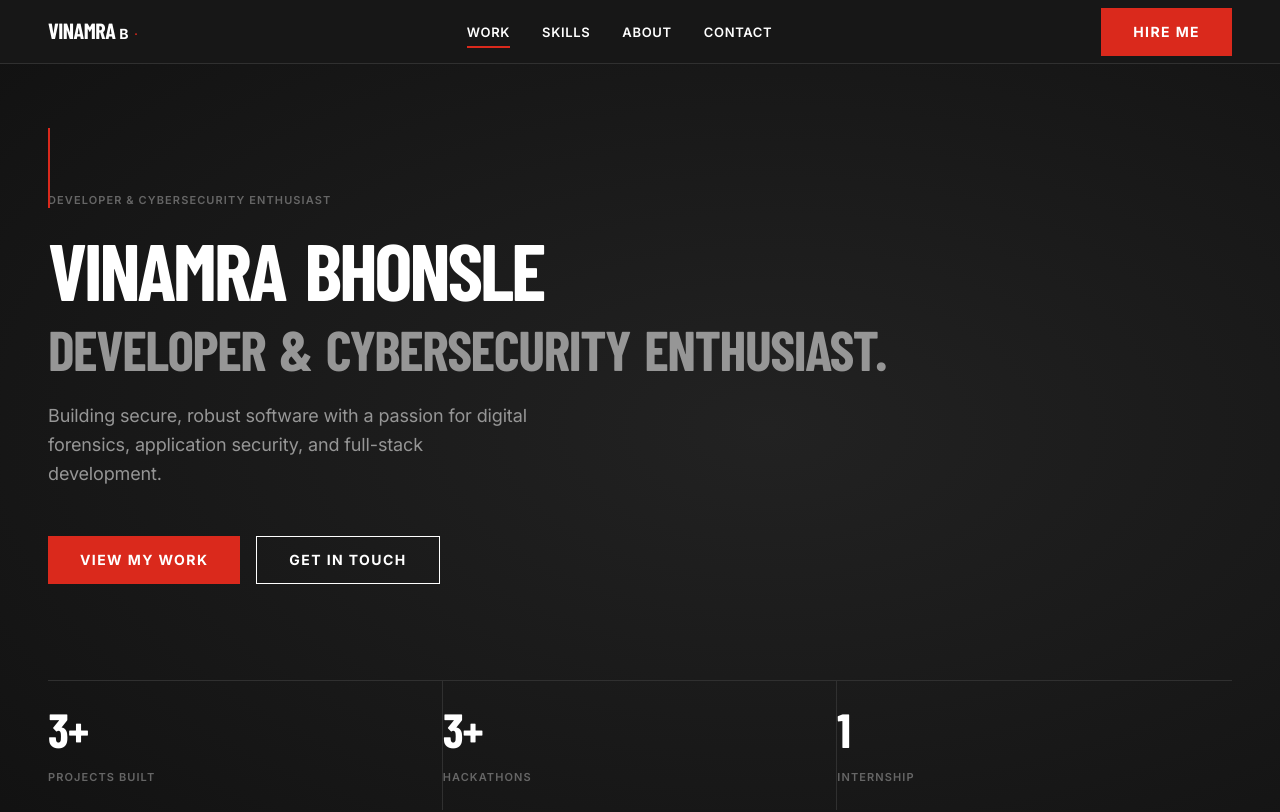
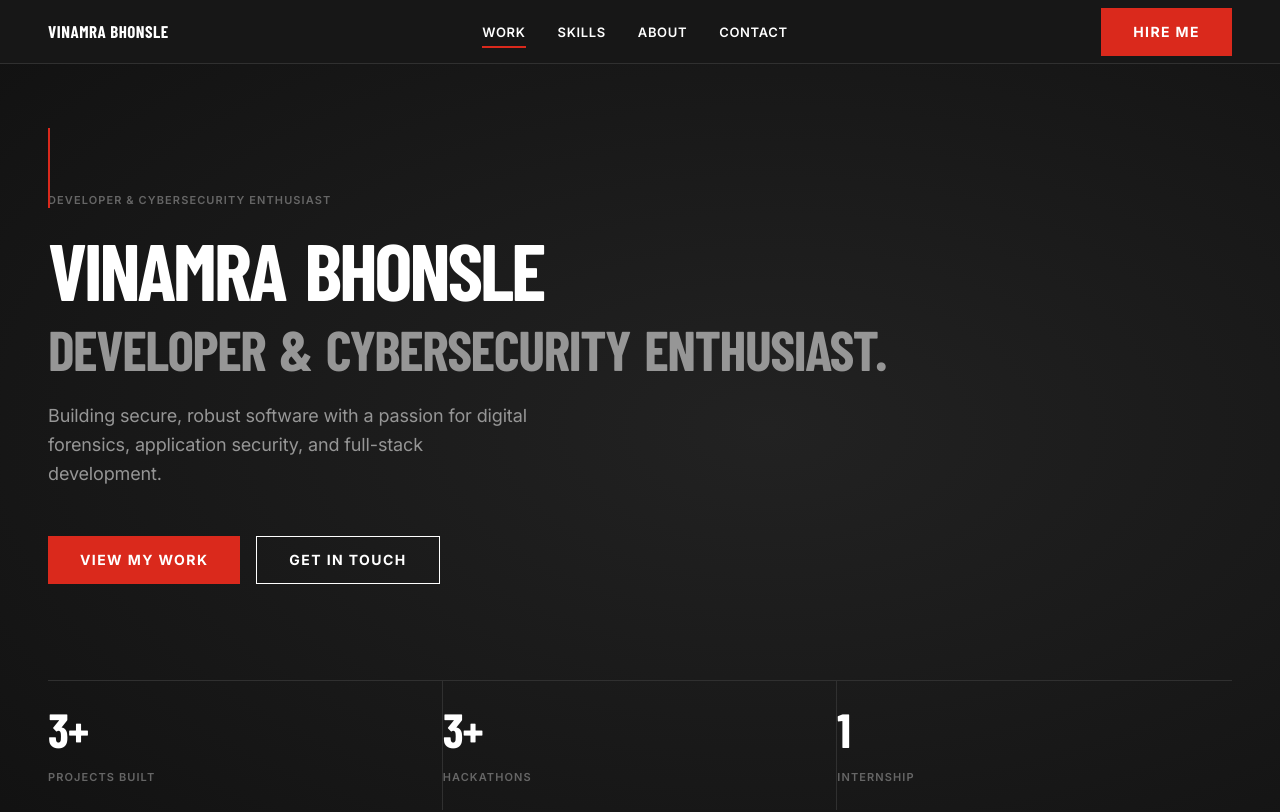
Before and after one commit to vinamra1102/portfolio, a Next.js app: page / in a window 1280 px wide. Shown: the top 812 px of the page. Built offline with nearby package versions, Linux system fonts and the light colour scheme; a web font is replaced by a local one.

Commit message:
fix: update logo to full name across navbar and footer

```diff
--- a/components/Footer.tsx
+++ b/components/Footer.tsx
@@ -41,14 +41,8 @@ export default function Footer() {
       <div className="mx-auto max-w-7xl">
         <div className="grid grid-cols-[2fr_1fr_1fr_1fr_1fr] gap-12 max-lg:grid-cols-3 max-md:grid-cols-2">
           <div className="max-lg:col-span-full">
-            <a href="#hero" className="inline-flex items-baseline gap-1">
-              <span className="font-display text-[28px] font-black leading-none tracking-[-0.5px] text-white">
-                VINAMRA
-              </span>
-              <span className="text-base font-bold uppercase tracking-[1.4px] text-white">
-                B
-              </span>
-              <span className="text-primary">·</span>
+            <a href="#hero" className="font-display text-[22px] font-black uppercase leading-none tracking-[0.5px] text-white">
+              VINAMRA BHONSLE
             </a>
             <p className="mt-4 max-w-[280px] text-[13px] leading-relaxed text-muted">
               Developer and cybersecurity enthusiast building secure, robust
--- a/components/Navbar.tsx
+++ b/components/Navbar.tsx
@@ -68,12 +68,8 @@ export default function Navbar() {
       )}
     >
       <div className="mx-auto flex h-full max-w-7xl items-center justify-between gap-8 px-12 max-md:px-6">
-        <a href="#hero" className="inline-flex items-baseline gap-1">
-          <span className="font-display text-[22px] font-black leading-none tracking-[-0.5px] text-white">
-            VINAMRA
-          </span>
-          <span className="text-sm font-bold uppercase tracking-[1.4px] text-white">B</span>
-          <span className="text-primary">·</span>
+        <a href="#hero" className="font-display text-[15px] font-black uppercase leading-none tracking-[0.5px] text-white lg:text-[17px]">
+          VINAMRA BHONSLE
         </a>
 
         <ul className="flex items-center gap-8 max-md:hidden">
```
